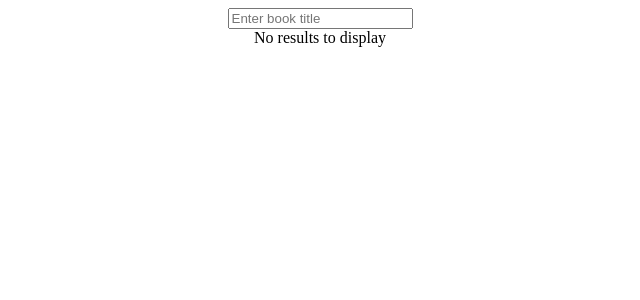
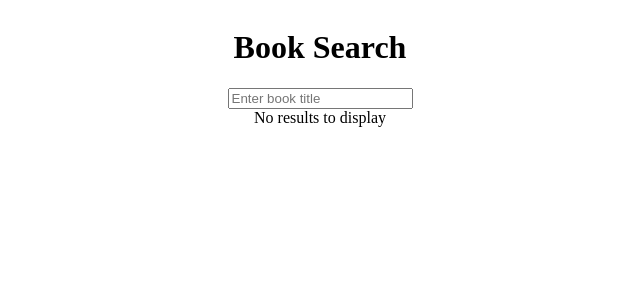
Before and after one commit to jaelee213/book-search, a React (Vite) app: page / in a window 1280 px wide. Shown: the top 300 px of the page, without its empty margins (320-960 px from the left). Built offline with nearby package versions, Linux system fonts and the light colour scheme.

Commit message:
Add header to the top of page

```diff
--- a/client/App.jsx
+++ b/client/App.jsx
@@ -15,6 +15,7 @@ import BookList from './components/BookList';
 const App = () => {
   return (
     <div className="main-container">
+      <h1>Book Search</h1>
       <BookInput />
       <BookList />
     </div>
```
